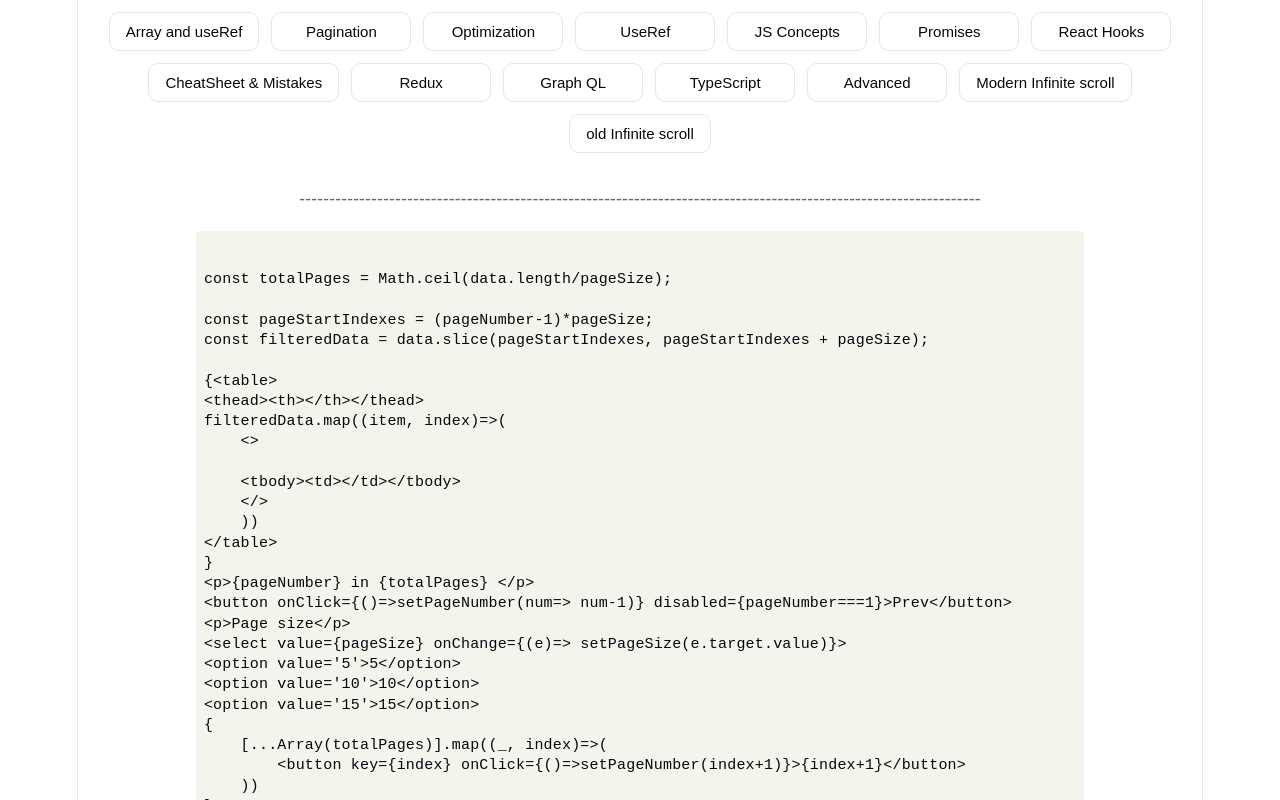
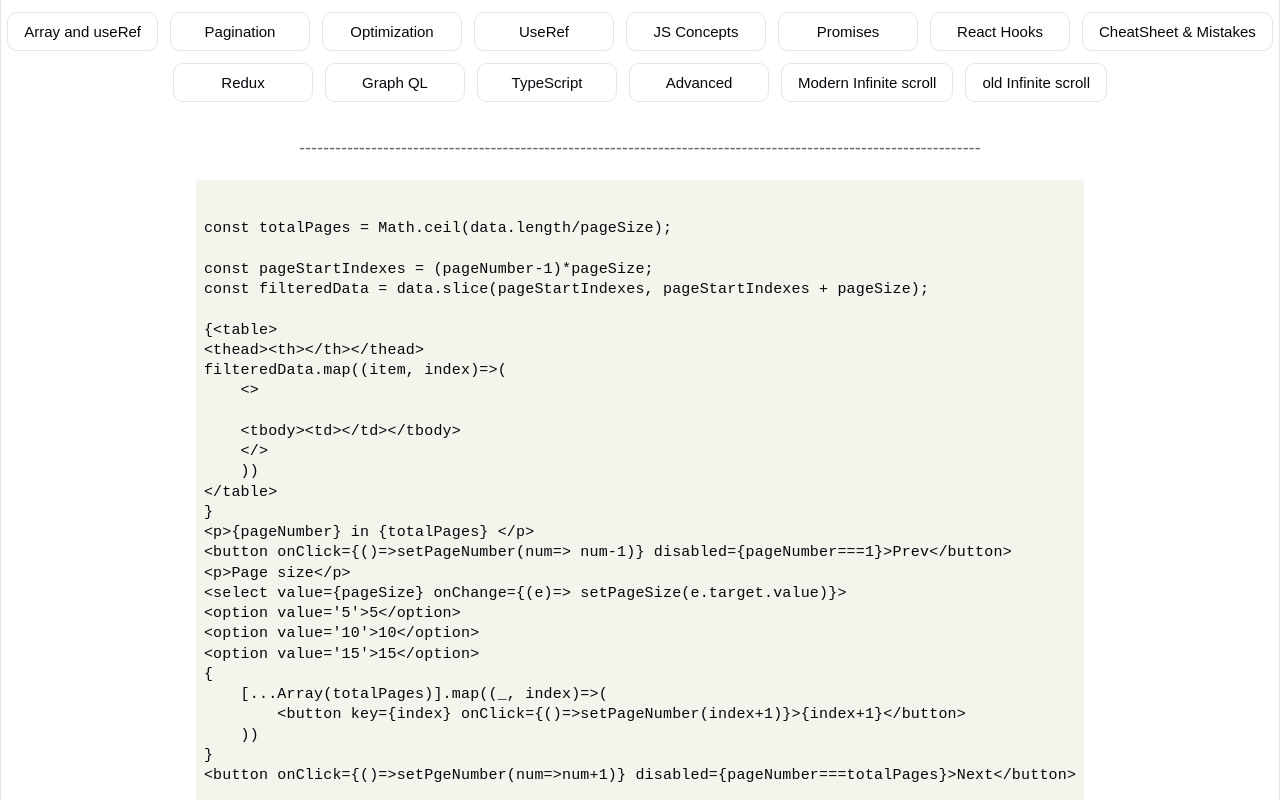
Before and after one commit to praveen2903/React_course_material, a React (Vite) app: page / in a window 1280 px wide. Shown: the top 800 px of the page. Built offline with nearby package versions, Linux system fonts and the light colour scheme.

Commit message:
web edits

```diff
--- a/src/index.css
+++ b/src/index.css
@@ -68,9 +68,6 @@ body {
 }
 
 #root {
-  width: 1126px;
-  max-width: 100%;
-  margin: 0 auto;
   text-align: center;
   border-inline: 1px solid var(--border);
   min-height: 100svh;
```
